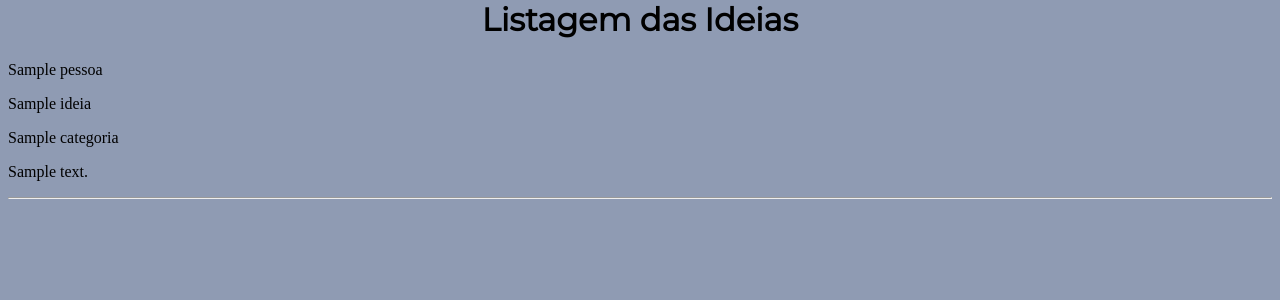
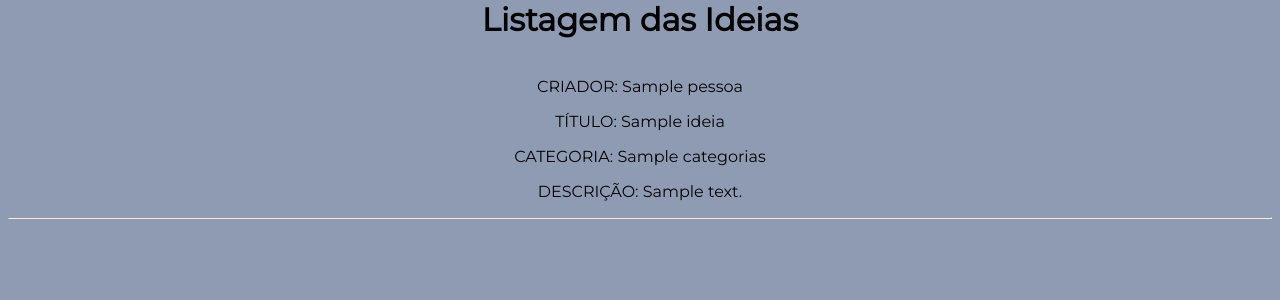
Before and after one commit to cami-almeida/ideias_malucas, a Django app: template website/templates/lista.html in a window 1280 px wide. Shown: the part 21-321 px from the top of the page. Run offline with Django 3.2, Linux system fonts and the light colour scheme; the template is opened without the code that fills it: most values are stand-ins (such as "Sample title", 1, 10 or a date in 2020); parts of the project's set-up code (start-up, migrations or seed data) failed here and were passed over.

Commit message:
Estilizar página de lista de ideias

```diff
--- a/website/static/css/style.css
+++ b/website/static/css/style.css
@@ -8,9 +8,7 @@ body{
     justify-content: space-around;
 }
 
-
-
-h1, h2{
+h1, h2, p{
     font-family: 'Montserrat', sans-serif;
     align-items: center;
     display: flex;
--- a/website/templates/index.html
+++ b/website/templates/index.html
@@ -21,9 +21,9 @@
     <div class="genero">
     <label for="">Gênero</label>
     <select name="genero" required>
-        <option value="F">Feminino</option>
-        <option value="M">Masculino</option>
-        <option value="O">Outro</option>
+        <option value="F">FEMININO</option>
+        <option value="M">MASCULINO</option>
+        <option value="O">OUTRO</option>
     </select>
 </div>
 <div class="biografia">
--- a/website/templates/lista.html
+++ b/website/templates/lista.html
@@ -7,10 +7,10 @@
 <div class="ideia">
 <p>
         {% for ideia in ideias %}
-                <p>{{ideia.pessoa.nome}}</p>
-                <p>{{ideia.titulo}}</p>
-                <p>{{ideia.categoria}}</p>
-                <p>{{ideia.descricao}}</p>
+                <p>CRIADOR: {{ideia.pessoa.nome}}</p>
+                <p>TÍTULO: {{ideia.titulo}}</p>
+                <p>CATEGORIA: {{ideia.categorias}}</p>
+                <p>DESCRIÇÃO: {{ideia.descricao}}</p>
                 <hr>
         {% endfor %}
 </p>
--- a/website/views.py
+++ b/website/views.py
@@ -43,7 +43,7 @@ def ideias(request):
             ideia.pessoa = pessoa
             ideia.titulo = request.POST.get('titulo')
             ideia.descricao = request.POST.get('descricao')
-            ideia.categoria = request.POST.get('categoria')
+            ideia.categorias = request.POST.get('categorias')
             ideia.categoria_outros = request.POST.get('categoria_outros')
             ideia.save()
             return redirect('/lista')
```
Also changed, not shown: db.sqlite3.
